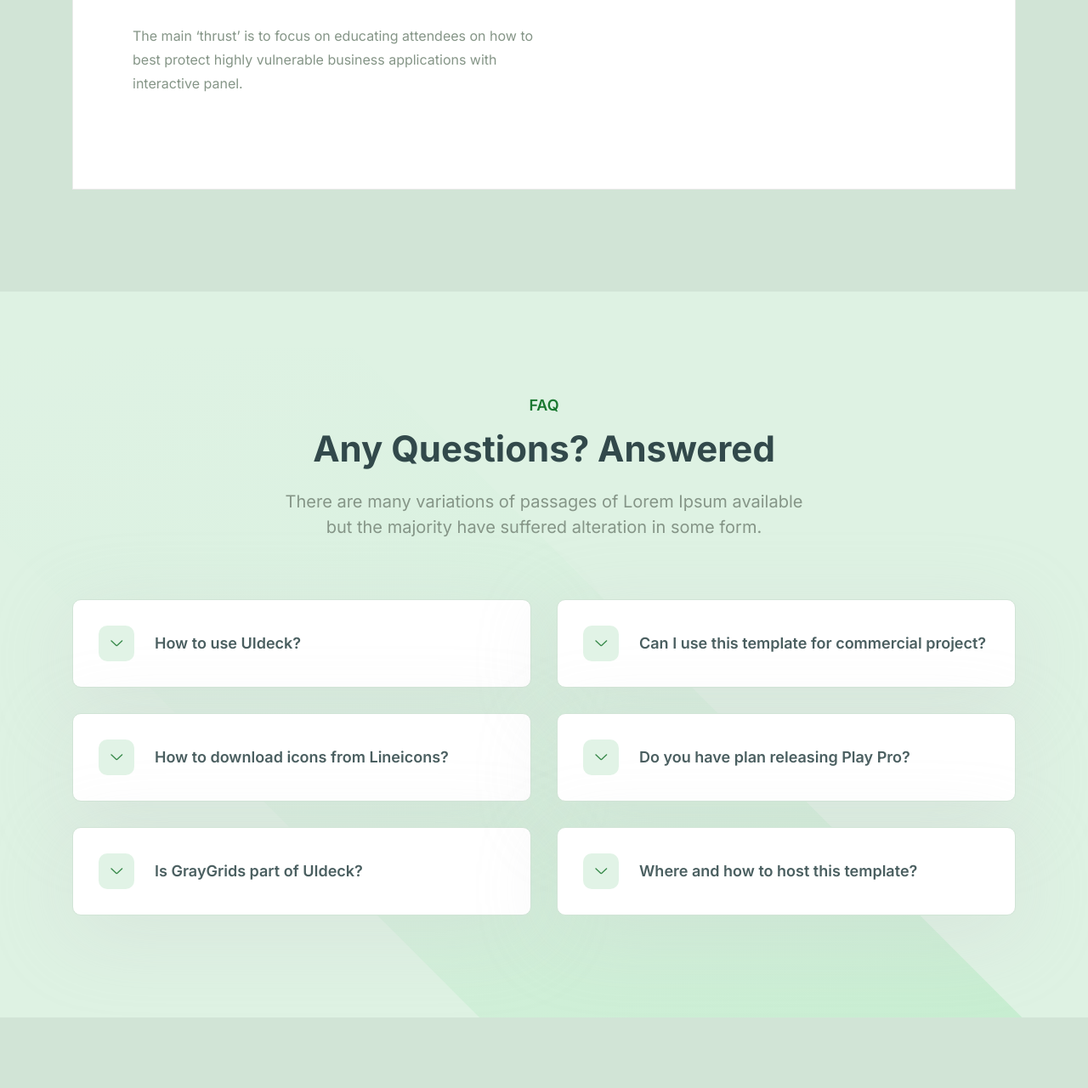
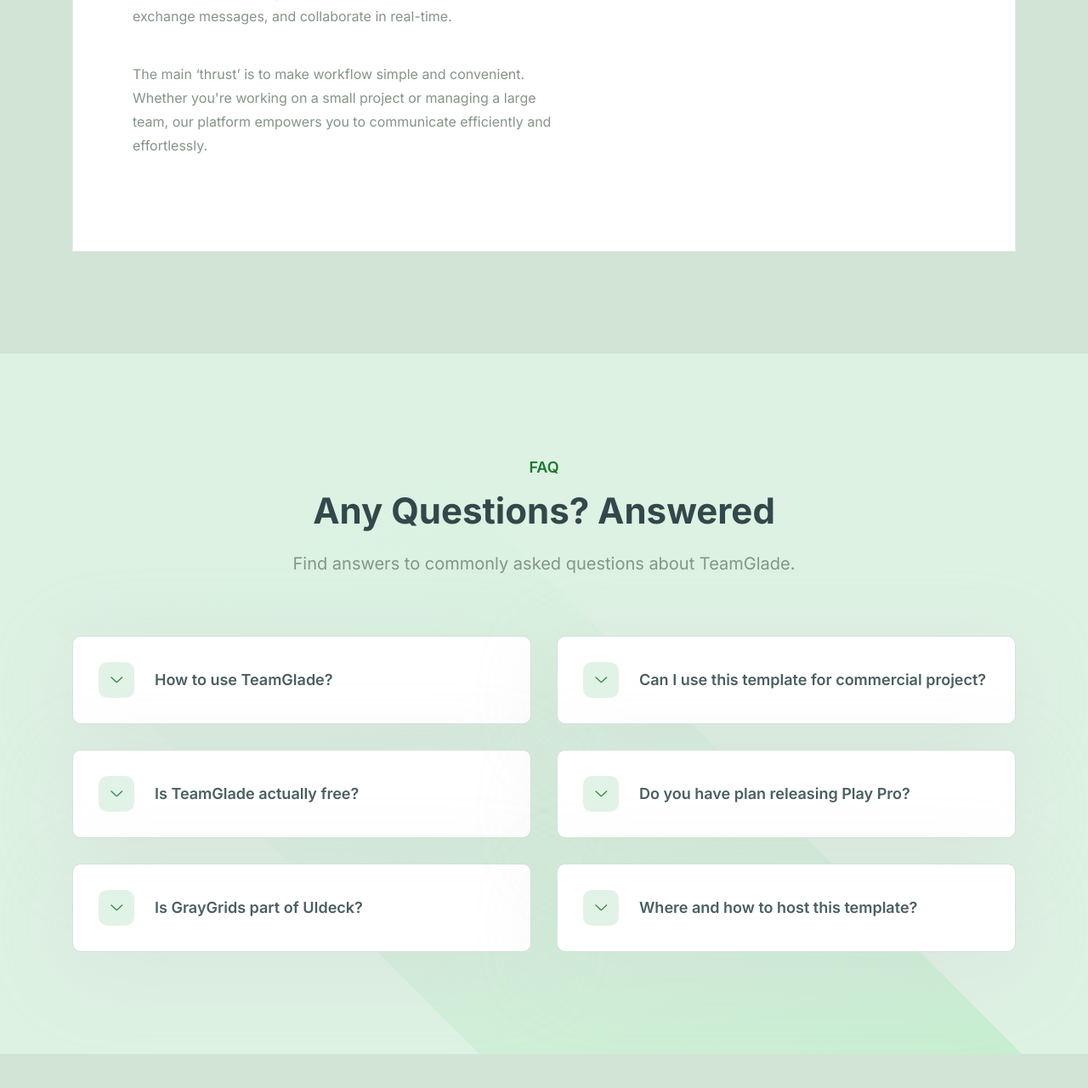
Before and after one commit to eugder/teamglade, a Django app: page / in a window 1280 px wide. Shown: the part 2150-3430 px from the top of the page at 85% size. Run offline with Django 4.2, Linux system fonts and the light colour scheme; some libraries are stand-ins or nearby versions.

Commit message:
index page texts added 2

```diff
--- a/teamglade/rooms/templates/index.html
+++ b/teamglade/rooms/templates/index.html
@@ -137,18 +137,15 @@
           <div class="ud-about-content-wrapper">
             <div class="ud-about-content">
               <span class="tag">About Us</span>
-              <h2>Brilliant Toolkit to Build Nextgen Website Faster.</h2>
+              <h2>Making workflow in teams more easy and more convinient.</h2>
               <p>
-                The main ‘thrust’ is to focus on educating attendees on how to
-                best protect highly vulnerable business applications with
-                interactive panel discussions and roundtables led by subject
-                matter experts.
+                TeamGlade is simple and easy to use online place for collaboration in teams or students groups.
+                Our platform allows teams to create workspaces, where members can share files, exchange messages, and collaborate in real-time.
               </p>
 
               <p>
-                The main ‘thrust’ is to focus on educating attendees on how to
-                best protect highly vulnerable business applications with
-                interactive panel.
+                The main ‘thrust’ is to make workflow simple and convenient.
+                Whether you're working on a small project or managing a large team, our platform empowers you to communicate efficiently and effortlessly.
               </p>
             </div>
           </div>
@@ -172,8 +169,7 @@
               <span>FAQ</span>
               <h2>Any Questions? Answered</h2>
               <p>
-                There are many variations of passages of Lorem Ipsum available
-                but the majority have suffered alteration in some form.
+                Find answers to commonly asked questions about TeamGlade.
               </p>
             </div>
           </div>
@@ -191,15 +187,12 @@
                   <span class="icon flex-shrink-0">
                     <i class="lni lni-chevron-down"></i>
                   </span>
-                  <span>How to use UIdeck?</span>
+                  <span>How to use TeamGlade?</span>
                 </button>
                 <div id="collapseOne" class="accordion-collapse collapse">
                   <div class="ud-faq-body">
-                    Lorem Ipsum is simply dummy text of the printing and
-                    typesetting industry. Lorem Ipsum has been the industry's
-                    standard dummy text ever since the 1500s, when an unknown
-                    printer took a galley of type and scrambled it to make a
-                    type specimen book.
+                    The base of TeamGlade is a "Room". You will get your own room together with Sign Up.
+                    After this you can send invites for other members of your team and they can visit your room without registration.
                   </div>
                 </div>
               </div>
@@ -214,15 +207,11 @@
                   <span class="icon flex-shrink-0">
                     <i class="lni lni-chevron-down"></i>
                   </span>
-                  <span>How to download icons from Lineicons?</span>
+                  <span>Is TeamGlade actually free?</span>
                 </button>
                 <div id="collapseTwo" class="accordion-collapse collapse">
                   <div class="ud-faq-body">
-                    Lorem Ipsum is simply dummy text of the printing and
-                    typesetting industry. Lorem Ipsum has been the industry's
-                    standard dummy text ever since the 1500s, when an unknown
-                    printer took a galley of type and scrambled it to make a
-                    type specimen book.
+                    Yes, TeamGlade is free with no any limitations.
                   </div>
                 </div>
               </div>
```
